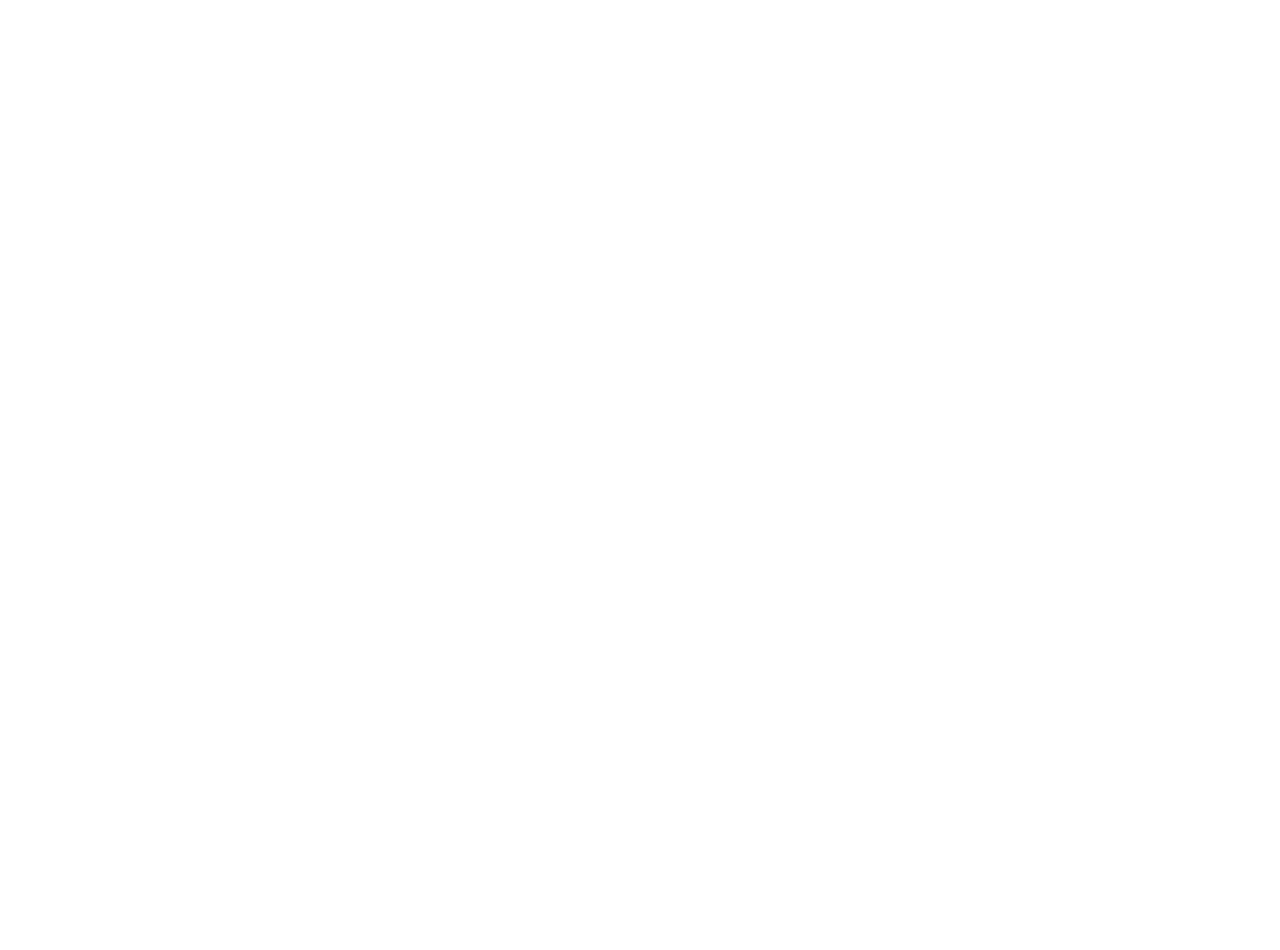
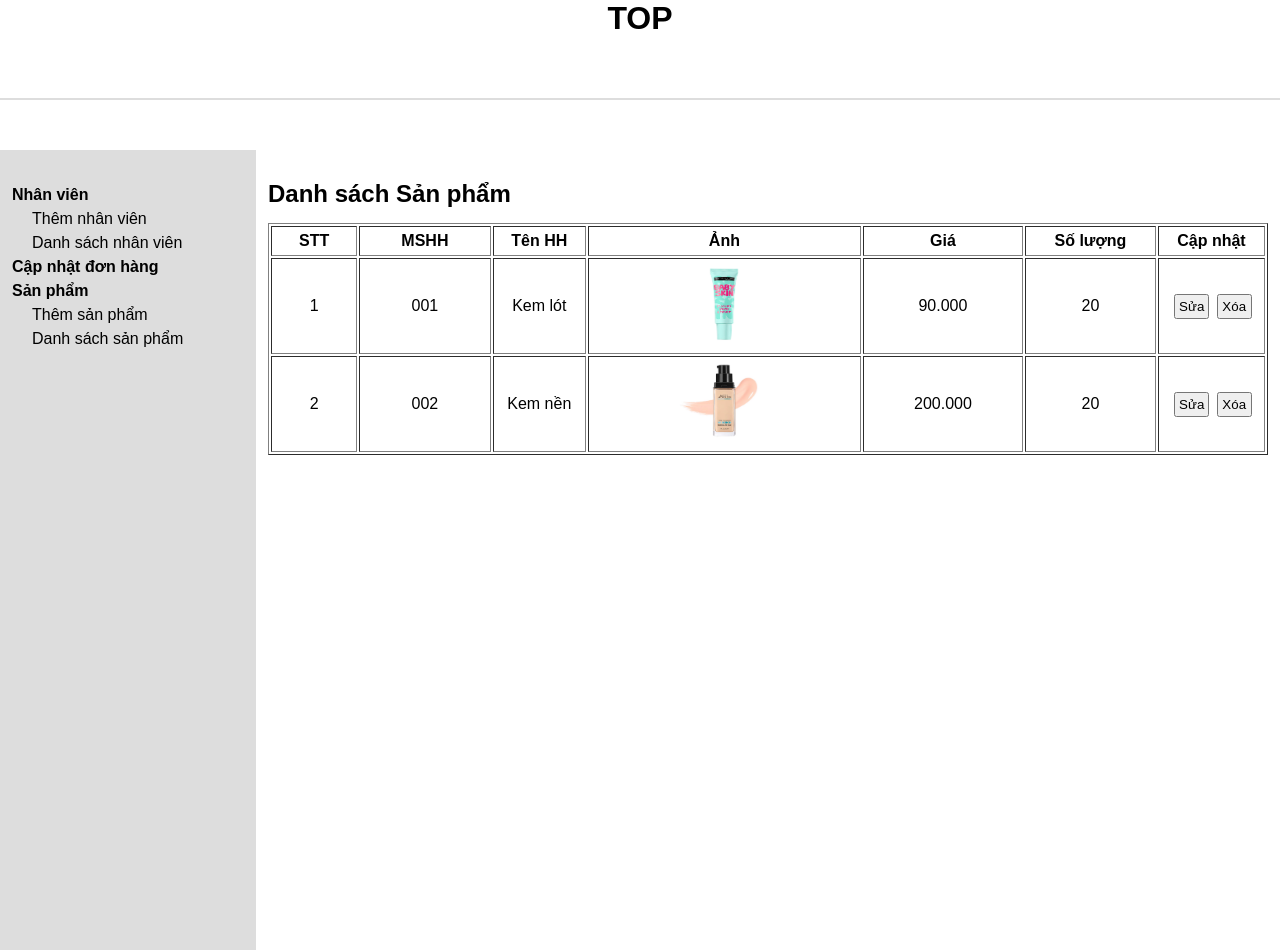
Before and after one commit to Nhi542245/sell-web, a PHP site: page /listproduct.php in a window 1280 px wide. Before the commit the page is empty. Before the commit the page ends 800 px from the top, so only its background shows below. Run offline with PHP 8.4, Linux system fonts and the light colour scheme.

Commit message:
list product

```diff
--- a/QUANLY/css/style2.css
+++ b/QUANLY/css/style2.css
@@ -53,7 +53,7 @@
 
 .container{
     width: 80%;
-    margin: 0 auto;
+    margin: 0;
 }
 
 .input{
@@ -75,9 +75,34 @@
     border-radius: 3px;
     transition:  all 0.2s ease;
 }
-
 .button:hover{
     background-color: transparent;
     border: 1px solid brown;
     color: brown;
 }
+/* ---------css for list product------------ */
+.table{
+    width: 1000px;
+    height: 150px;
+    margin-top: 15px;
+}
+
+.table th, td{
+    text-align: center;
+    height: 30px;
+}
+
+td{
+    width: 10px;
+}
+
+.table img{
+    width: 100px;
+    height: 90px;
+}
+
+.table button{
+    width: 35px;
+    height: 25px;
+    margin-left: 3px;
+}
--- a/QUANLY/listproduct.php
+++ b/QUANLY/listproduct.php
@@ -0,0 +1,48 @@
+<?php
+include ("./layout/header.php");
+include ("./layout/slider.php");
+?>
+
+<div class="admin-content-right">
+            <div class="container">
+                <h1>Danh sách Sản phẩm</h1>
+                <table border="1" class="table">
+                    <tr>
+                        <th>STT</th>
+                        <th>MSHH</th>
+                        <th>Tên HH</th>
+                        <th>Ảnh</th>
+                        <th>Giá</th>
+                        <th>Số lượng</th>
+                        <th>Cập nhật</th>
+                    </tr>
+
+                    <tr>
+                        <td>1</td>
+                        <td>001</td>
+                        <td>Kem lót</td>
+                        <td><img src="./images/skin/kl1.jpg" alt=""></td>
+                        <td>90.000</td>
+                        <td>20</td>
+                        <td>
+                            <button>Sửa</button>
+                            <button>Xóa</button>
+                        </td>
+                    </tr>
+                    <tr>
+                        <td>2</td>
+                        <td>002</td>
+                        <td>Kem nền</td>
+                        <td><img src="./images/skin/kn1.jpg" alt=""></td>
+                        <td>200.000</td>
+                        <td>20</td>
+                        <td>
+                            <button>Sửa</button>
+                            <button>Xóa</button>
+                        </td>
+                    </tr>
+                </table>
+            </div>
+    </section>
+</body>
+</html>
```
